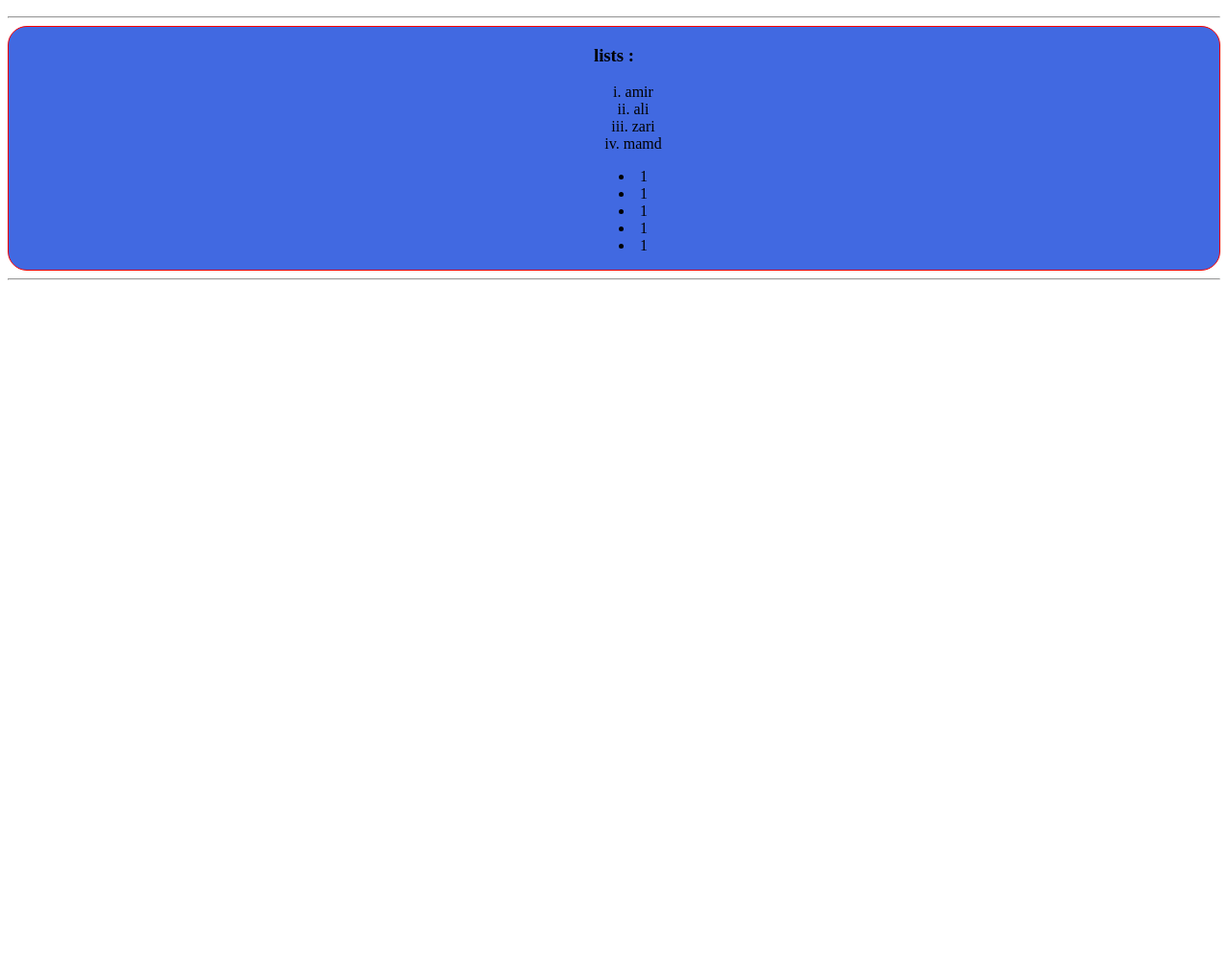
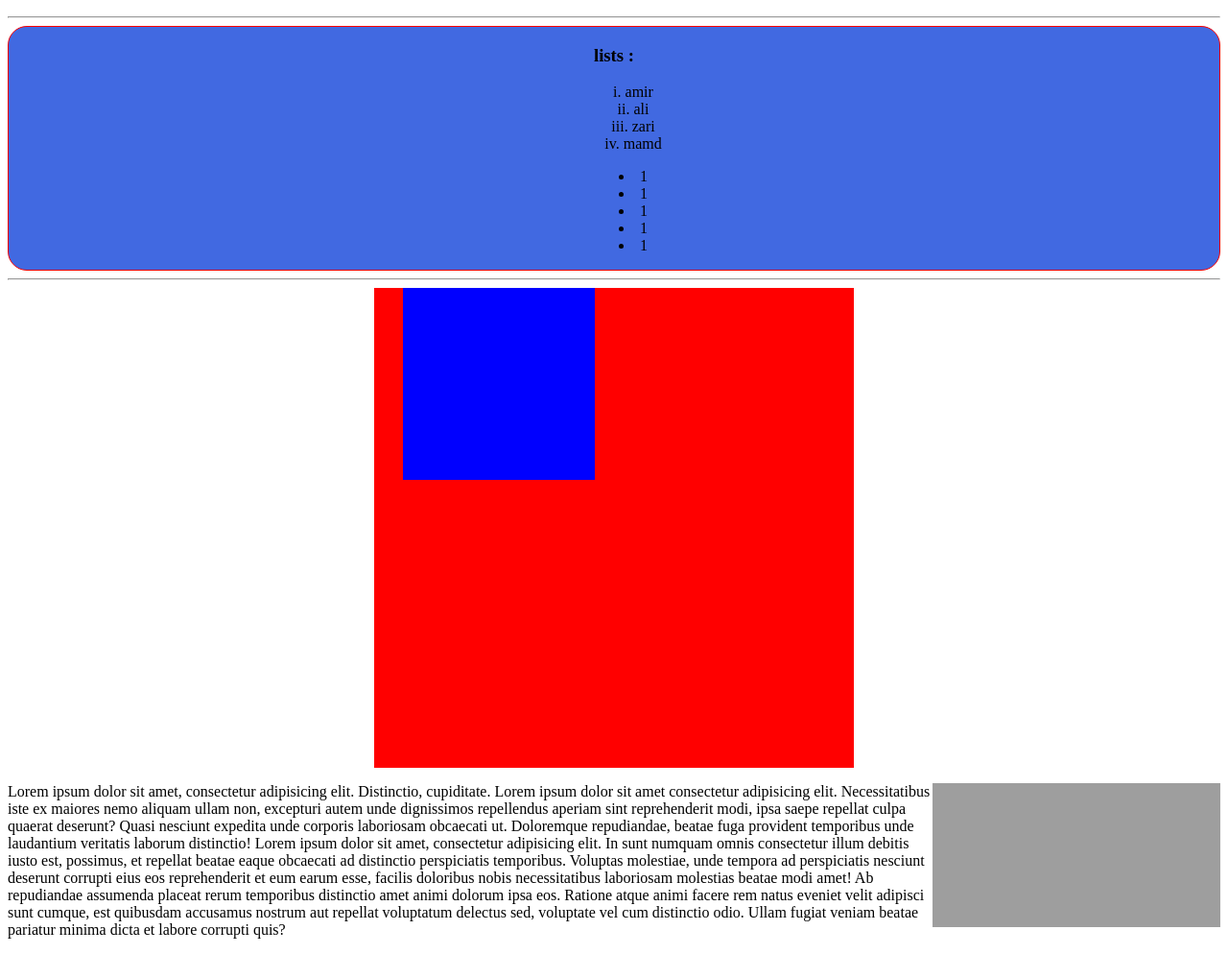
Before and after one commit to Amirkvni/test3, a plain HTML site: page index.html in a window 1280 px wide. Shown: the part 620-1614 px from the top of the page at 96% size. Before the commit the page ends 920 px from the top, so only its background shows below. Drawn offline with Linux system fonts and the light colour scheme; grey boxes are pictures that could not be loaded.

Commit message:
float practice

```diff
--- a/index.html
+++ b/index.html
@@ -46,5 +46,31 @@
       </ul>
     </div>
     <hr />
+    <div class="parent">
+      <div class="child"></div>
+    </div>
+    <div>
+      <div class="div_3"></div>
+      <p>
+        Lorem ipsum dolor sit amet, consectetur adipisicing elit. Distinctio,
+        cupiditate. Lorem ipsum dolor sit amet consectetur adipisicing elit.
+        Necessitatibus iste ex maiores nemo aliquam ullam non, excepturi autem
+        unde dignissimos repellendus aperiam sint reprehenderit modi, ipsa saepe
+        repellat culpa quaerat deserunt? Quasi nesciunt expedita unde corporis
+        laboriosam obcaecati ut. Doloremque repudiandae, beatae fuga provident
+        temporibus unde laudantium veritatis laborum distinctio! Lorem ipsum
+        dolor sit amet, consectetur adipisicing elit. In sunt numquam omnis
+        consectetur illum debitis iusto est, possimus, et repellat beatae eaque
+        obcaecati ad distinctio perspiciatis temporibus. Voluptas molestiae,
+        unde tempora ad perspiciatis nesciunt deserunt corrupti eius eos
+        reprehenderit et eum earum esse, facilis doloribus nobis necessitatibus
+        laboriosam molestias beatae modi amet! Ab repudiandae assumenda placeat
+        rerum temporibus distinctio amet animi dolorum ipsa eos. Ratione atque
+        animi facere rem natus eveniet velit adipisci sunt cumque, est quibusdam
+        accusamus nostrum aut repellat voluptatum delectus sed, voluptate vel
+        cum distinctio odio. Ullam fugiat veniam beatae pariatur minima dicta et
+        labore corrupti quis?
+      </p>
+    </div>
   </body>
 </html>
--- a/style.css
+++ b/style.css
@@ -27,3 +27,27 @@ ul {
   border-radius: 20px;
   text-align: center;
 }
+.parent {
+  width: 500px;
+  height: 500px;
+  background-color: red;
+  margin: 0 auto;
+  position: relative;
+}
+.child {
+  width: 200px;
+  height: 200px;
+  background-color: blue;
+  margin-left: 30px;
+  position: absolute;
+}
+.div_3 {
+  float: right;
+  width: 300px;
+  height: 150px;
+  background-color: blueviolet;
+  background-image: url("https://dfstudio-d420.kxcdn.com/wordpress/wp-content/uploads/2019/06/digital_camera_photo-1080x675.jpg");
+  background-position: center;
+  background-size: cover;
+  object-fit: cover;
+}
```
